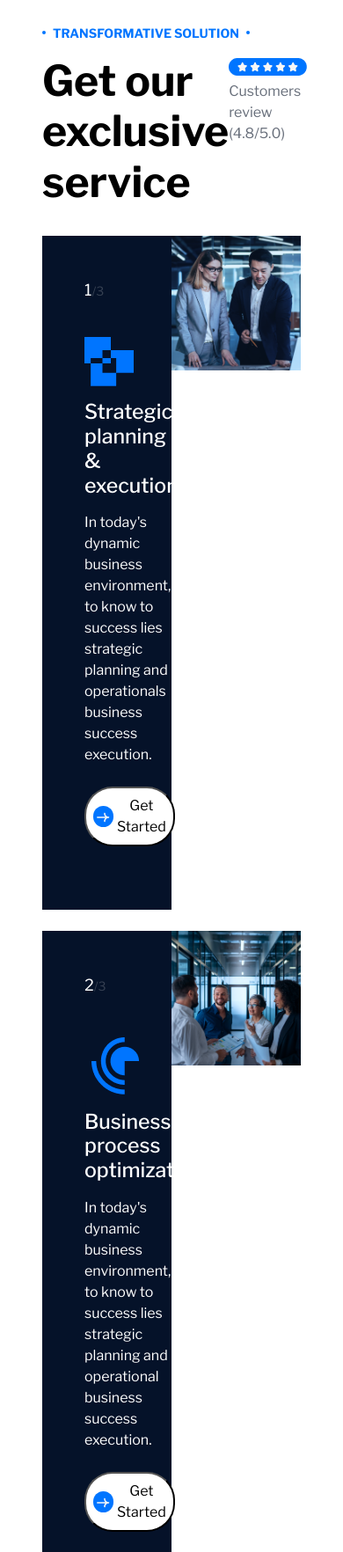
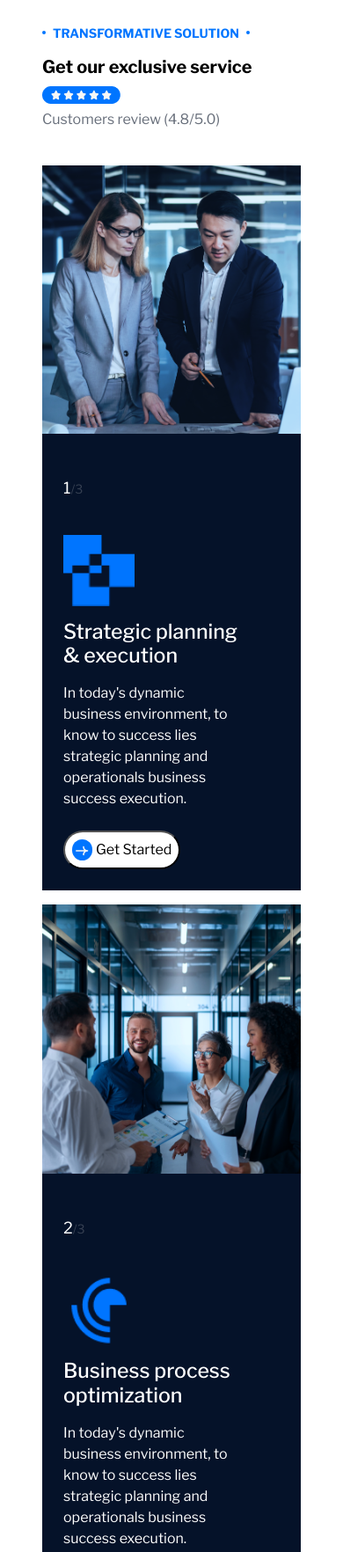
Before and after one commit to shamsad-alam-meraj/theme-junction-task, a plain HTML site: page index.html in a window 390 px wide. Shown: the part 3016-4780 px from the top of the page at 88% size. Drawn offline with nearby package versions, Linux system fonts and the light colour scheme.

Commit message:
sevices responsive completed

```diff
--- a/index.html
+++ b/index.html
@@ -337,7 +337,9 @@
         style="width: 100%; background-color: #e1e8f0"
       >
         <!-- First Section  -->
-        <div class="position-relative py-5 d-flex align-items-center w-50 responsive-image">
+        <div
+          class="position-relative py-5 d-flex align-items-center w-50 responsive-image"
+        >
           <div style="width: 90%" class="d-flex align-items-center">
             <img style="width: 100%" src="./images/challenge1.png" alt="" />
             <img
@@ -366,7 +368,7 @@
               class="rounded-5"
             ></div>
           </div>
-          <h6 style="font-size: 48px" class="fw-medium challenge-title">
+          <h6 style="font-size: 48px" class="fw-medium header-title">
             Crafting success tailored solution for each & every challenges
           </h6>
           <p>
@@ -491,8 +493,10 @@
             class="rounded-5"
           ></div>
         </div>
-        <div class="w-100 d-flex justify-content-between">
-          <h2 style="font-size: 48px" class="fw-bold">
+        <div
+          class="w-100 d-flex flex-lg-row flex-column justify-content-between"
+        >
+          <h2 style="font-size: 48px" class="fw-bold header-title">
             Get our exclusive service
           </h2>
           <div>
@@ -505,20 +509,24 @@
       </div>
       <!-- Service cards section  -->
       <!-- 1st Card  -->
-      <div class="d-flex">
+      <div class="d-flex flex-lg-row flex-column-reverse">
         <!-- 1st Part - Description -->
         <div
-          class=""
+          class="service-mobile-card"
           style="background-color: #051229; width: 50%; color: white"
         >
-          <p class="ps-5 pt-5" style="font-size: 18px">
+          <p class="ps-lg-5 ps-4 pt-5" style="font-size: 18px">
             1<span style="font-size: 14px; color: #364052">/3</span>
           </p>
           <div
             style="width: 85%; height: 85%"
-            class="p-5 d-flex flex-column justify-content-end align-items-start"
+            class="p-lg-5 p-4 d-flex flex-column justify-content-end align-items-start"
           >
-            <img class="pb-3" src="./images/service_icon1.png" alt="" />
+            <img
+              class="pb-3 service-responsive-icon"
+              src="./images/service_icon1.png"
+              alt=""
+            />
             <h3 class="pb-2">Strategic planning & execution</h3>
             <p class="pb-2">
               In today's dynamic business environment, to know to success lies
@@ -538,29 +546,33 @@
           </div>
         </div>
         <!-- 2nd Part - Image Card -->
-        <div style="width: 50%">
+        <div class="service-mobile-card" style="width: 50%">
           <img style="width: 100%" src="./images/service1.png" alt="" />
         </div>
       </div>
       <!-- 2nd Card  -->
-      <div class="d-flex mt-4">
+      <div class="d-flex flex-lg-row flex-column-reverse mt-3">
         <!-- 1st Part - Description -->
         <div
-          class=""
+          class="service-mobile-card"
           style="background-color: #051229; width: 50%; color: white"
         >
-          <p class="ps-5 pt-5" style="font-size: 18px">
+          <p class="ps-lg-5 ps-4 pt-5" style="font-size: 18px">
             2<span style="font-size: 14px; color: #364052">/3</span>
           </p>
           <div
             style="width: 85%; height: 85%"
-            class="p-5 d-flex flex-column justify-content-end align-items-start"
+            class="p-lg-5 p-4 d-flex flex-column justify-content-end align-items-start"
           >
-            <img class="pb-3" src="./images/service_icon2.png" alt="" />
+            <img
+              class="pb-3 service-responsive-icon"
+              src="./images/service_icon2.png"
+              alt=""
+            />
             <h3 class="pb-2">Business process optimization</h3>
             <p class="pb-2">
               In today's dynamic business environment, to know to success lies
-              strategic planning and operational business success execution.
+              strategic planning and operationals business success execution.
             </p>
             <button
               class="py-2 bg-white px-2 rounded-5 d-flex align-items-center"
@@ -576,29 +588,33 @@
           </div>
         </div>
         <!-- 2nd Part - Image Card -->
-        <div style="width: 50%">
+        <div class="service-mobile-card" style="width: 50%">
           <img style="width: 100%" src="./images/service2.png" alt="" />
         </div>
       </div>
       <!-- 3rd Card  -->
-      <div class="d-flex mt-4">
+      <div class="d-flex flex-lg-row flex-column-reverse mt-3">
         <!-- 1st Part - Description -->
         <div
-          class=""
+          class="service-mobile-card"
           style="background-color: #051229; width: 50%; color: white"
         >
-          <p class="ps-5 pt-5" style="font-size: 18px">
+          <p class="ps-lg-5 ps-4 pt-5" style="font-size: 18px">
             3<span style="font-size: 14px; color: #364052">/3</span>
           </p>
           <div
             style="width: 85%; height: 85%"
-            class="p-5 d-flex flex-column justify-content-end align-items-start"
+            class="p-lg-5 p-4 d-flex flex-column justify-content-end align-items-start"
           >
-            <img class="pb-3" src="./images/service_icon3.png" alt="" />
+            <img
+              class="pb-3 service-responsive-icon"
+              src="./images/service_icon3.png"
+              alt=""
+            />
             <h3 class="pb-2">Leadership executive coaching</h3>
             <p class="pb-2">
               In today's dynamic business environment, to know to success lies
-              strategic planning and operational business success execution.
+              strategic planning and operationals business success execution.
             </p>
             <button
               class="py-2 bg-white px-2 rounded-5 d-flex align-items-center"
@@ -614,7 +630,7 @@
           </div>
         </div>
         <!-- 2nd Part - Image Card -->
-        <div style="width: 50%">
+        <div class="service-mobile-card" style="width: 50%">
           <img style="width: 100%" src="./images/service3.png" alt="" />
         </div>
       </div>
--- a/styles/style.css
+++ b/styles/style.css
@@ -185,11 +185,20 @@ body {
   .responsive-image {
     width: 100% !important;
   }
-  .challenge-title {
+  .header-title {
     font-size: 20px !important;
   }
   .challenge-image2 {
     top: -12% !important;
+  }
+  .service-mobile-card {
+    width: 100% !important;
+  }
+  .service-mobile-card img {
+    width: 100%;
+  }
+  .service-responsive-icon{
+    width: 40% !important;
   }
   .stat-number {
     font-size: 1.5rem;
@@ -209,11 +218,20 @@ body {
   .responsive-image {
     width: 100%;
   }
-  .challenge-title {
+  .header-title {
     font-size: 20px !important;
   }
   .challenge-image2 {
     top: -12% !important;
+  }
+  .service-mobile-card {
+    width: 100% !important;
+  }
+  .service-mobile-card img {
+    width: 100%;
+  }
+  .service-responsive-icon{
+    width: 40% !important;
   }
   .scroll-indicator {
     font-size: 0.625rem;
```
